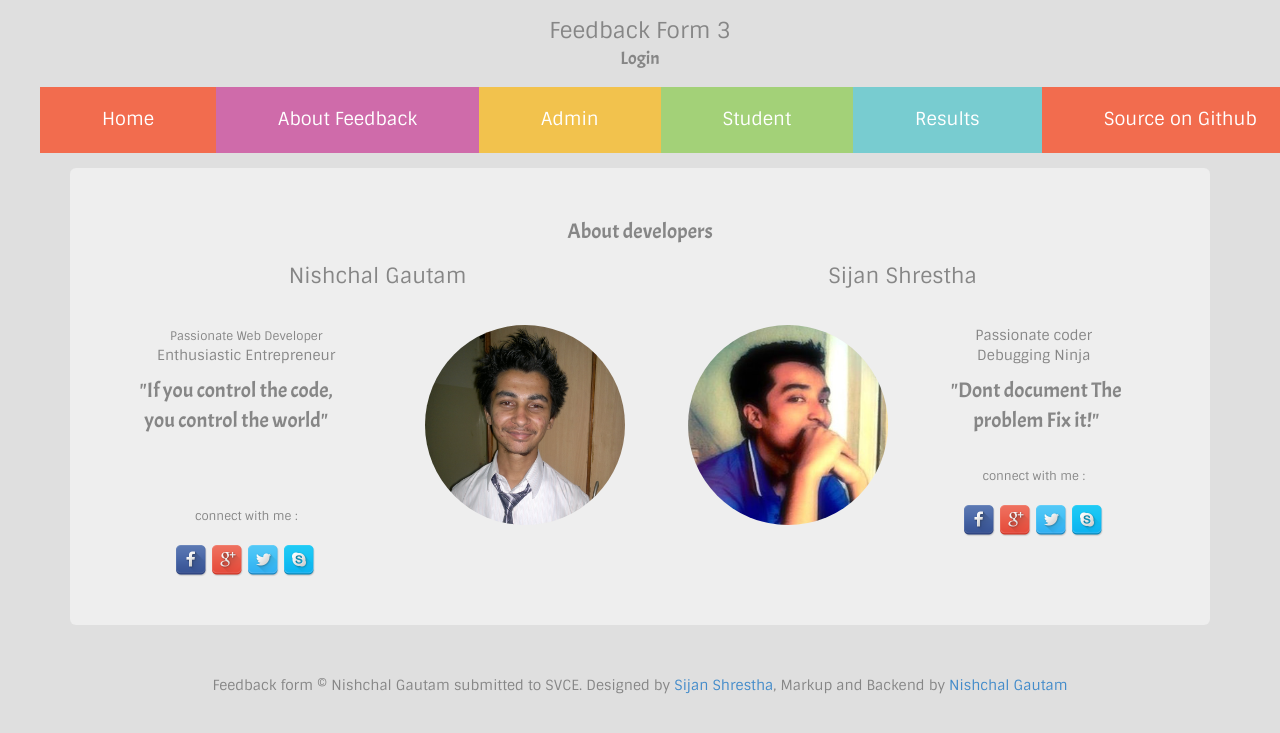
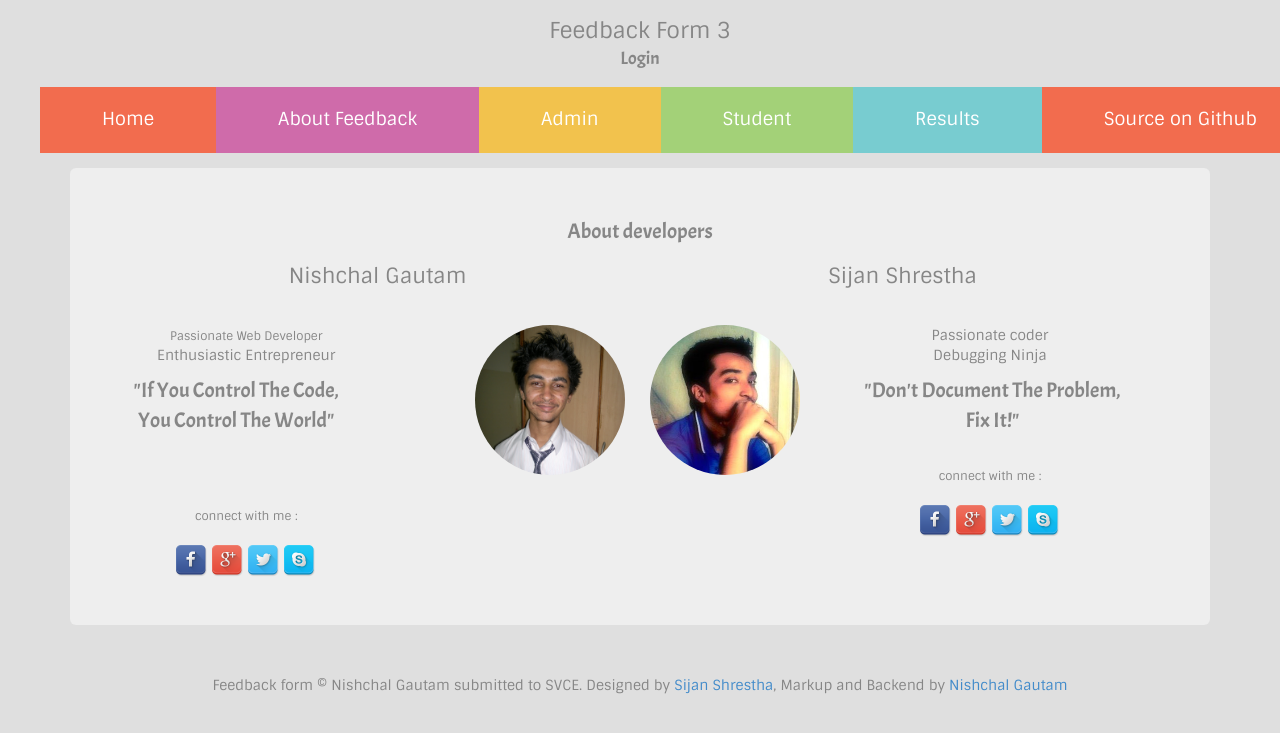
Before and after one commit to akhilkanna/studentfeedback, a PHP site: page /about.php in a window 1280 px wide. Shown: the top 733 px of the page. Run offline with PHP 8.4, Linux system fonts and the light colour scheme.

Commit message:
changed case and layout

```diff
--- a/about.php
+++ b/about.php
@@ -16,25 +16,25 @@
 											<small>Passionate Web Developer</small><br>
 											Enthusiastic Entrepreneur<br>
 										</div>
-										<blockquote class="blockquote blockquote-reverse"><p class="text-center" style="font-family:acme;">"If you control the code, you control the world"</p></blockquote><br><br>
+										<blockquote class="blockquote blockquote-reverse"><p class="text-center" style="font-family:acme; text-transform:capitalize;">"If you control the code, you control the world"</p></blockquote><br><br>
 										<span class="small">connect with me : </span><br>
 										<br><a href="https://www.facebook.com/cyberkiller.nishchal" target="_blank"><img class="social" src="img/facebook.ico" alt=""></a>
 									    <a href="https://plus.google.com/+NishchalGautam " target="_blank"><img class="social" src="img/google.ico" alt=""></a>
 									    <a href="https://www.twitter.com/nishchal_619 " target="_blank"><img class="social" src="img/twitter.ico" alt=""></a>
 									    <a href="skype:nishchal.gautam?call" target="_blank"><img class="social" src="img/skype.ico" alt=""></a>
 									</div>
-									<div class="col-sm-6"><img class="img-circle pull-right" style="height:200px;width:200px;" src="img/nishchal.jpg" /></div>
+									<div class="col-sm-6"><img class="img-circle pull-right" style="height:150px;width:150px;" src="img/nishchal.jpg" /></div>
 								</div>
 							</div>
 						</div>
 						<div class="col-sm-6 text-center">
 								<p class="text-center lead">Sijan Shrestha</p><br>
 								<div class="row">
-									<div class="col-sm-6"><img class="img-circle pull-right " height="200" width="200" src="img/sijan.jpg" /></div>
-									<div class="col-sm-6 ">
+									<div class="col-sm-4"><img class="img-circle pull-right " height="150" width="150" src="img/sijan.jpg" /></div>
+									<div class="col-sm-8 ">
 											Passionate coder<br>
 											Debugging Ninja <br>
-										<blockquote class="blockquote "><p class="text-center" style="font-family:acme;">"Dont document The problem Fix it!"</p></blockquote>
+										<blockquote class="blockquote "><p class="text-center" style="font-family:acme;">"Don't Document The Problem,<br /> Fix It!"</p></blockquote>
 										<span class="small">connect with me :</span><br>
 										<br><a href="https://www.facebook.com/sijanshs" target="_blank"><img class="social" src="img/facebook.ico" alt=""></a>
 									    <a href="https://plus.google.com/u/0/+SijanShresthaNepal" target="_blank"><img class="social" src="img/google.ico" alt=""></a>
```
